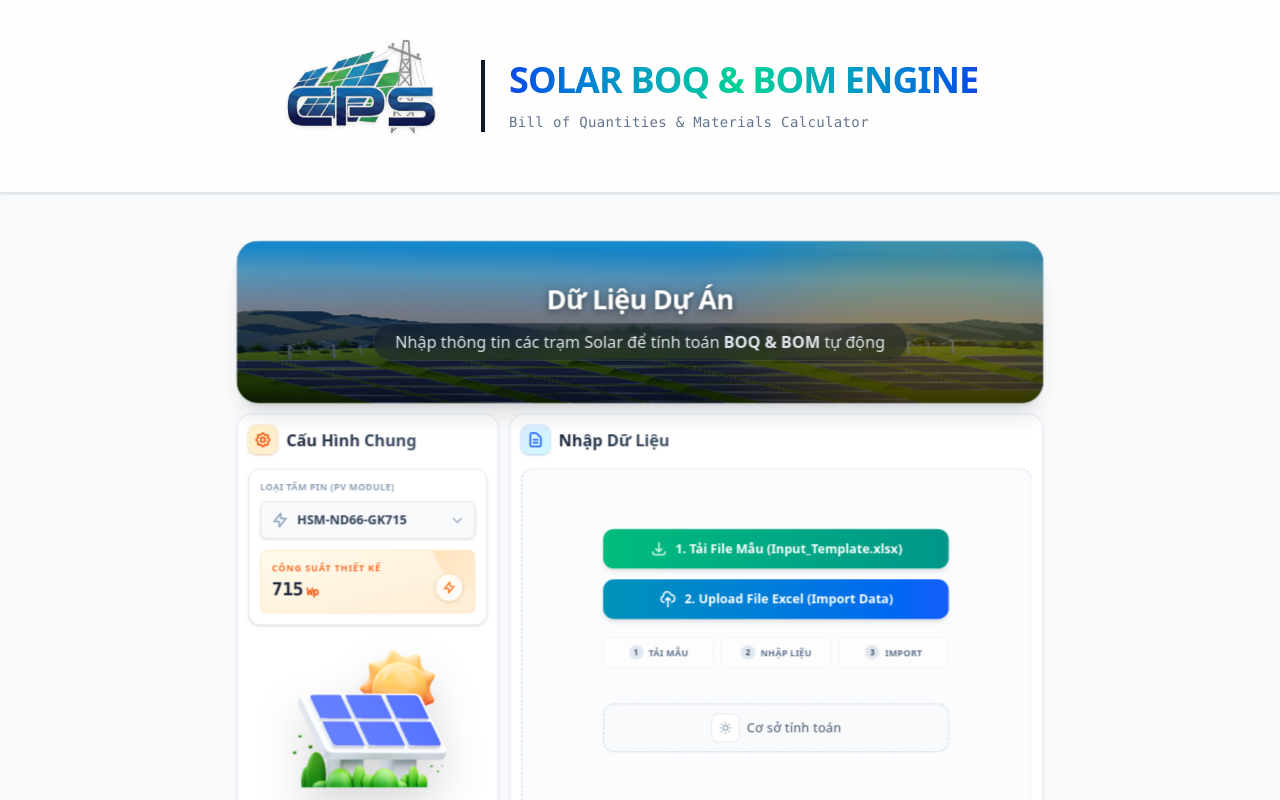
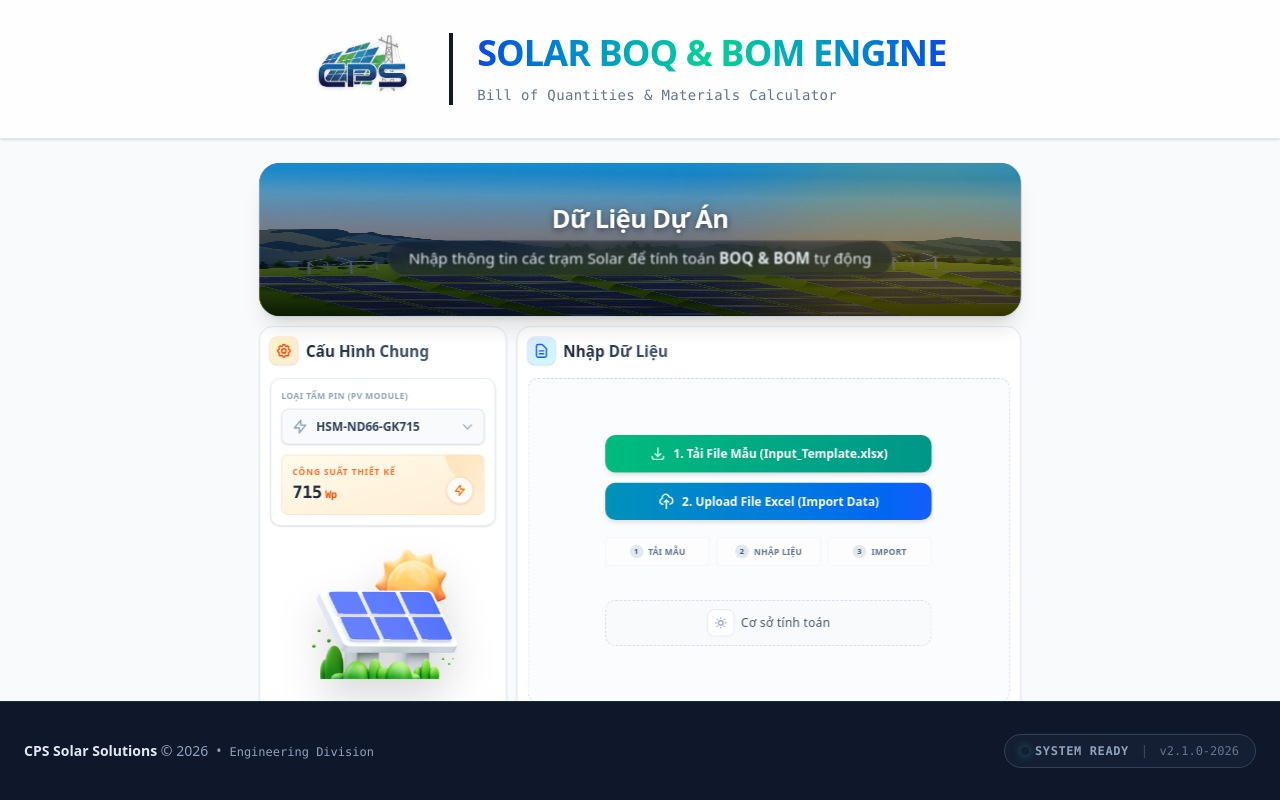
Before and after one commit to huy16/CPS-Solar-BOM, a React (Vite) app: page / in a window 1280 px wide. Built offline with nearby package versions, Linux system fonts and the light colour scheme.

Commit message:
style: compress header and layout to show footer on single screen

```diff
--- a/src/App.jsx
+++ b/src/App.jsx
@@ -10,7 +10,7 @@ function App() {
   };
 
   return (
-    <div className="min-h-screen flex flex-col bg-slate-50 font-sans text-slate-900 selection:bg-energy-200 selection:text-energy-900">
+    <div className="h-screen flex flex-col bg-slate-50 font-sans text-slate-900 selection:bg-energy-200 selection:text-energy-900 overflow-hidden">
       {/* Header with CPS Branding */}
       <header className="bg-white/80 backdrop-blur-md shadow-sm border-b border-slate-200 sticky top-0 z-50">
         <div className="max-w-7xl mx-auto px-6 py-4">
@@ -24,7 +24,7 @@ function App() {
               <img
                 src={cpsLogo}
                 alt="CPS Logo"
-                className="h-40 w-auto object-contain transition-all duration-300 drop-shadow-sm group-hover:drop-shadow-md group-hover:scale-105"
+                className="h-24 w-auto object-contain transition-all duration-300 drop-shadow-sm group-hover:drop-shadow-md group-hover:scale-105"
               />
             </button>
 
@@ -51,7 +51,7 @@ function App() {
       </header>
 
       {/* Main Content */}
-      <main className="flex-1 w-full max-w-7xl mx-auto px-6 py-8">
+      <main className="flex-1 w-full max-w-7xl mx-auto px-6 py-2 overflow-hidden">
         <CalculatorPage key={resetKey} />
       </main>
 
--- a/src/presentation/components/BulkInputComponent.jsx
+++ b/src/presentation/components/BulkInputComponent.jsx
@@ -253,7 +253,7 @@ export default function BulkInputComponent({ onDataParsed }) {
     };
 
     return (
-        <div className="space-y-3 animate-fade-in-up origin-top transform scale-[0.9]">
+        <div className="space-y-3 animate-fade-in-up origin-top transform scale-[0.85]">
             {/* Header Section with Solar Farm Background */}
             <div className="relative rounded-3xl shadow-xl overflow-hidden group min-h-[180px] flex flex-col justify-center items-center text-center p-6 ring-1 ring-slate-900/5">
 
```
